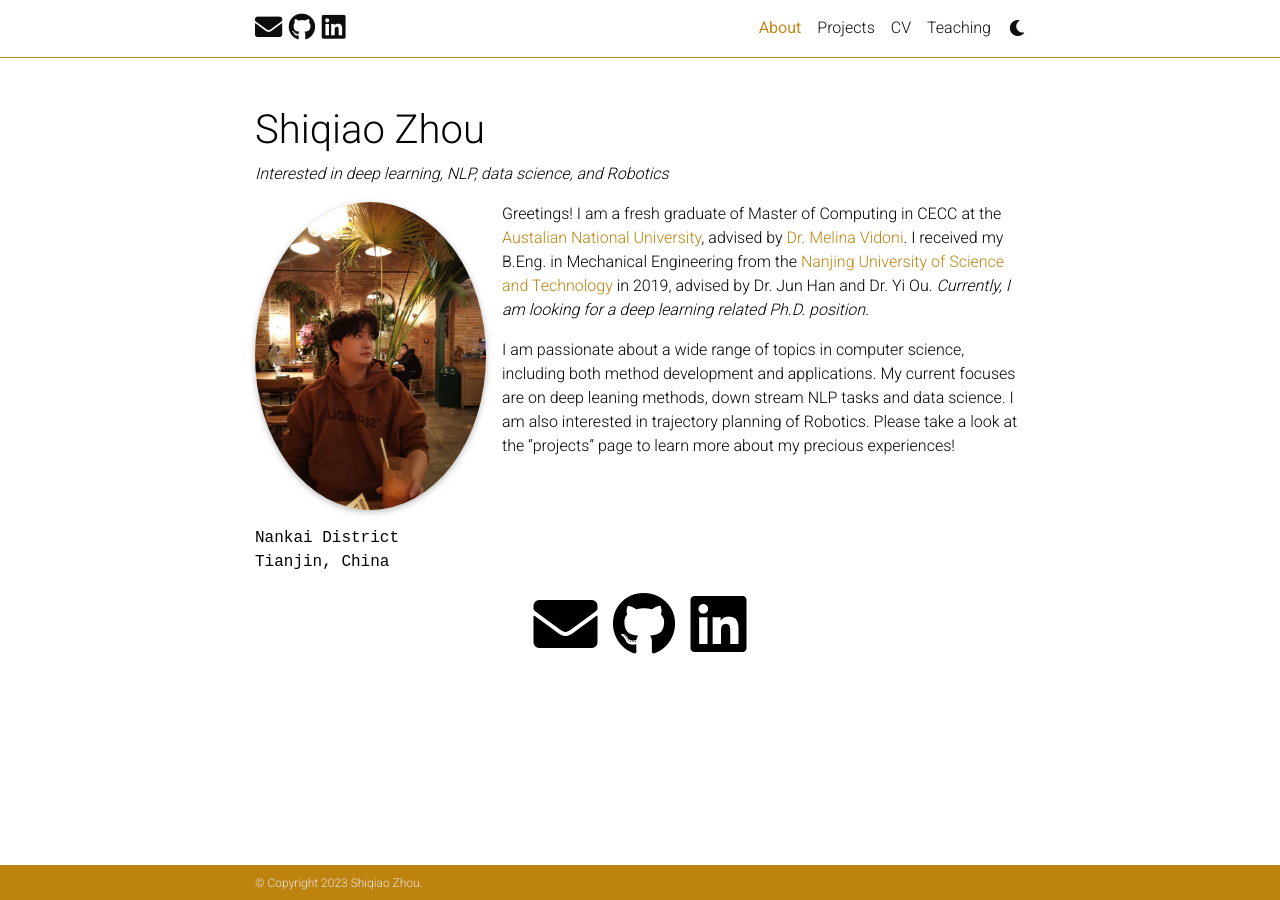
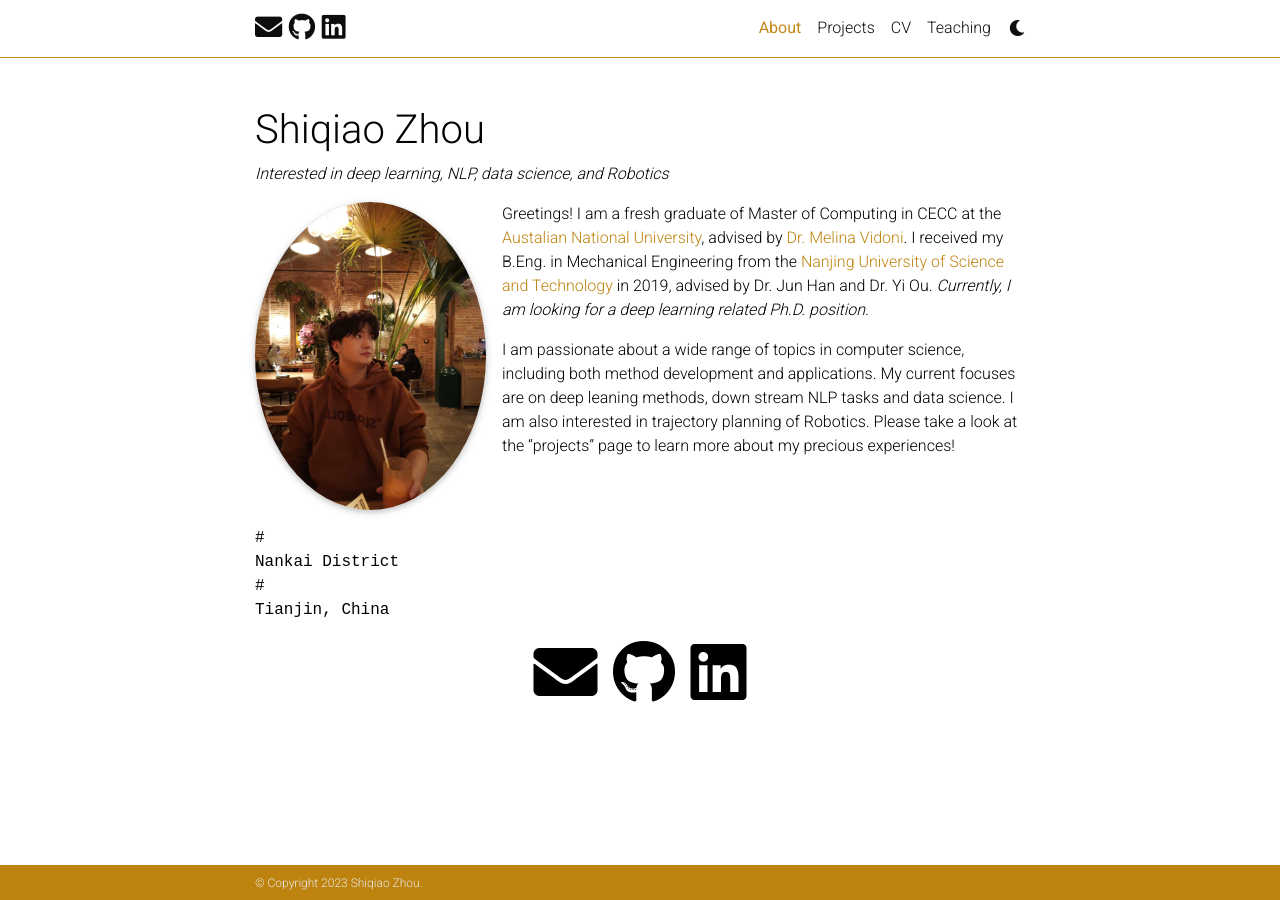
Before and after one commit to ShiqiaoZhou/ShiqiaoZhou.github.io, a Jekyll site: the page built from _pages/about.md, in a window 1280 px wide. Built offline with Jekyll 4.4.1, drawn with Linux system fonts in a browser that asks for light colours; full-size pictures stand in for the smaller copies a plugin makes; comment, search, counter and statistics services are not loaded; a style sheet for code colours, icons or effects is not loaded.

```diff
--- a/_pages/about.md
+++ b/_pages/about.md
@@ -9,8 +9,8 @@ profile:
   image: ShiqiaoZhou.jpg
   image_circular: true # crops the image to make it circular
   address: >
-      <p>Nankai District</p>
-      <p>Tianjin, China</p>
+      # <p>Nankai District</p>
+      # <p>Tianjin, China</p>
 
 news: false  # includes a list of news items
 selected_papers: false # includes a list of papers marked as "selected={true}"
```
